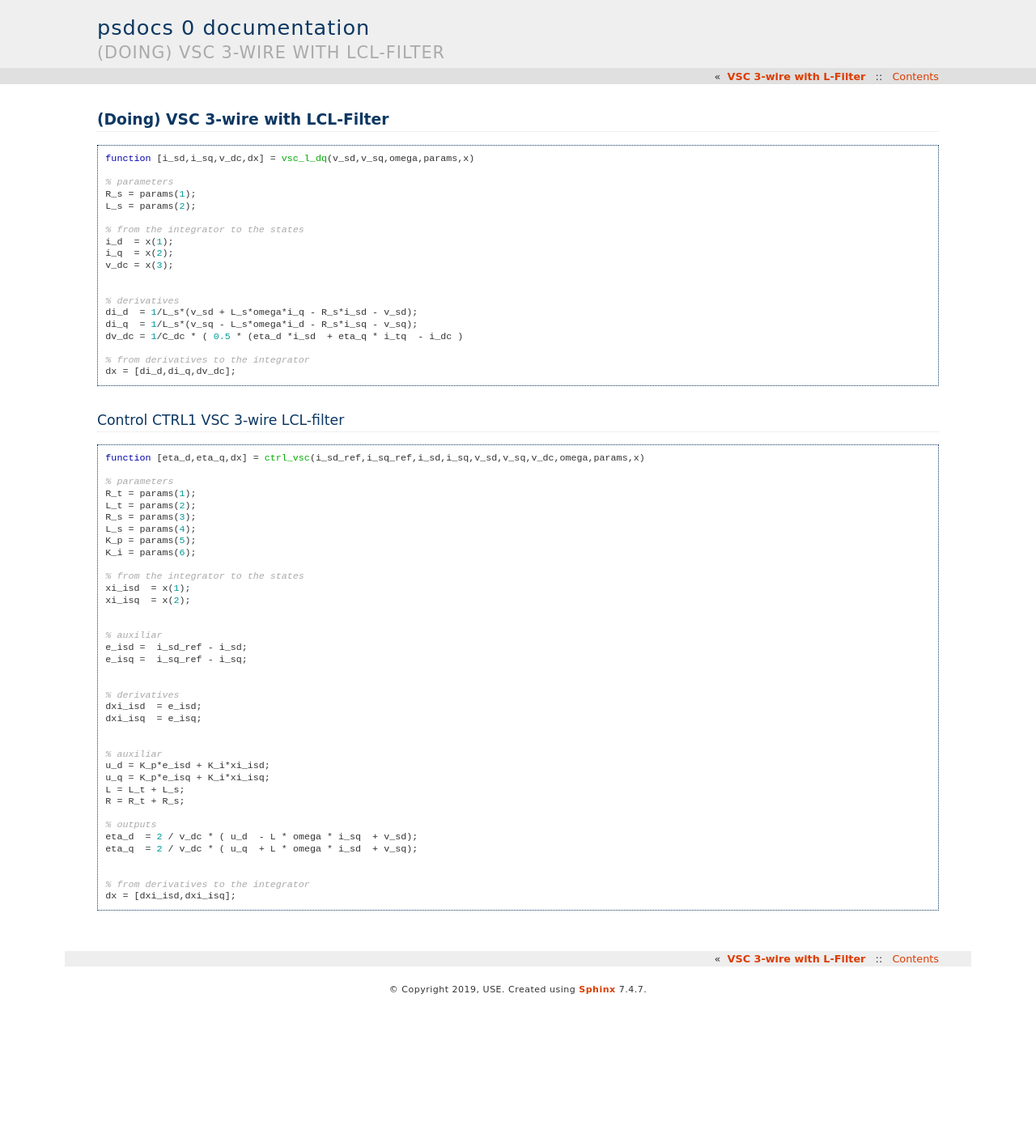
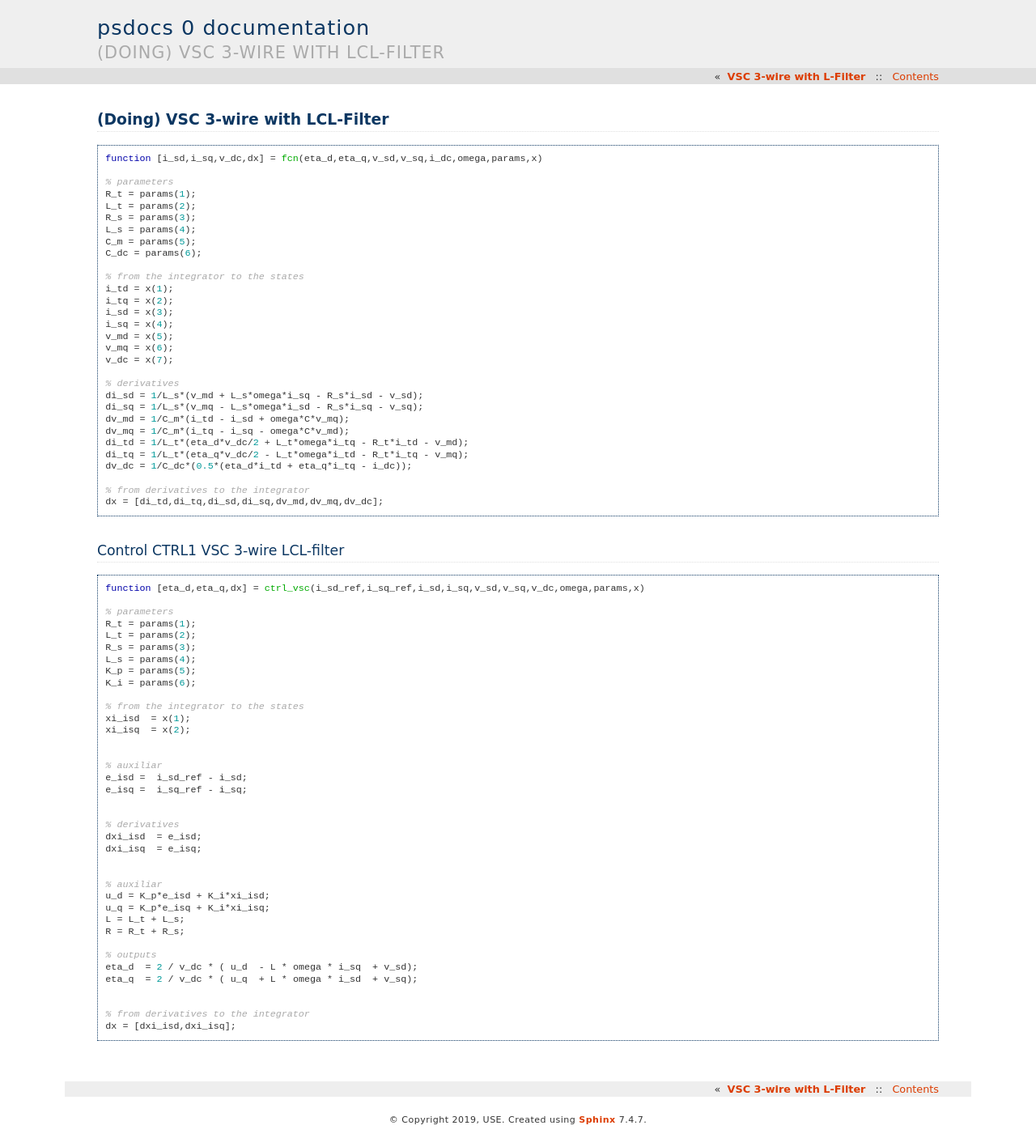
Before and after one commit to psmodels/psdocs, a Sphinx documentation site: the page built from source/vsc/lcl_filter.rst, in a window 1280 px wide. Shown: the whole page at 81% size. Built offline with Sphinx 7.4.7, drawn with Linux system fonts in a browser that asks for light colours; before the commit the page ends 1240 px from its top, so only the background shows below that.

Commit message:
VSC 3-wire with LCL-Filter updated

```diff
--- a/source/vsc/lcl_filter.rst
+++ b/source/vsc/lcl_filter.rst
@@ -5,25 +5,36 @@
 .. code-block:: matlab
 
 
-    function [i_sd,i_sq,v_dc,dx] = vsc_l_dq(v_sd,v_sq,omega,params,x)
+    function [i_sd,i_sq,v_dc,dx] = fcn(eta_d,eta_q,v_sd,v_sq,i_dc,omega,params,x)
 
     % parameters
-    R_s = params(1);
-    L_s = params(2);
+    R_t = params(1);
+    L_t = params(2);
+    R_s = params(3);
+    L_s = params(4);
+    C_m = params(5);
+    C_dc = params(6);
 
     % from the integrator to the states
-    i_d  = x(1);
-    i_q  = x(2);
-    v_dc = x(3);
-
+    i_td = x(1);
+    i_tq = x(2);
+    i_sd = x(3);
+    i_sq = x(4);
+    v_md = x(5);
+    v_mq = x(6);
+    v_dc = x(7);
 
     % derivatives
-    di_d  = 1/L_s*(v_sd + L_s*omega*i_q - R_s*i_sd - v_sd);
-    di_q  = 1/L_s*(v_sq - L_s*omega*i_d - R_s*i_sq - v_sq);
-    dv_dc = 1/C_dc * ( 0.5 * (eta_d *i_sd  + eta_q * i_tq  - i_dc )
+    di_sd = 1/L_s*(v_md + L_s*omega*i_sq - R_s*i_sd - v_sd);
+    di_sq = 1/L_s*(v_mq - L_s*omega*i_sd - R_s*i_sq - v_sq);
+    dv_md = 1/C_m*(i_td - i_sd + omega*C*v_mq);
+    dv_mq = 1/C_m*(i_tq - i_sq - omega*C*v_md);
+    di_td = 1/L_t*(eta_d*v_dc/2 + L_t*omega*i_tq - R_t*i_td - v_md);
+    di_tq = 1/L_t*(eta_q*v_dc/2 - L_t*omega*i_td - R_t*i_tq - v_mq);
+    dv_dc = 1/C_dc*(0.5*(eta_d*i_td + eta_q*i_tq - i_dc));
 
     % from derivatives to the integrator
-    dx = [di_d,di_q,dv_dc];
+    dx = [di_td,di_tq,di_sd,di_sq,dv_md,dv_mq,dv_dc];
 
 
 
```
